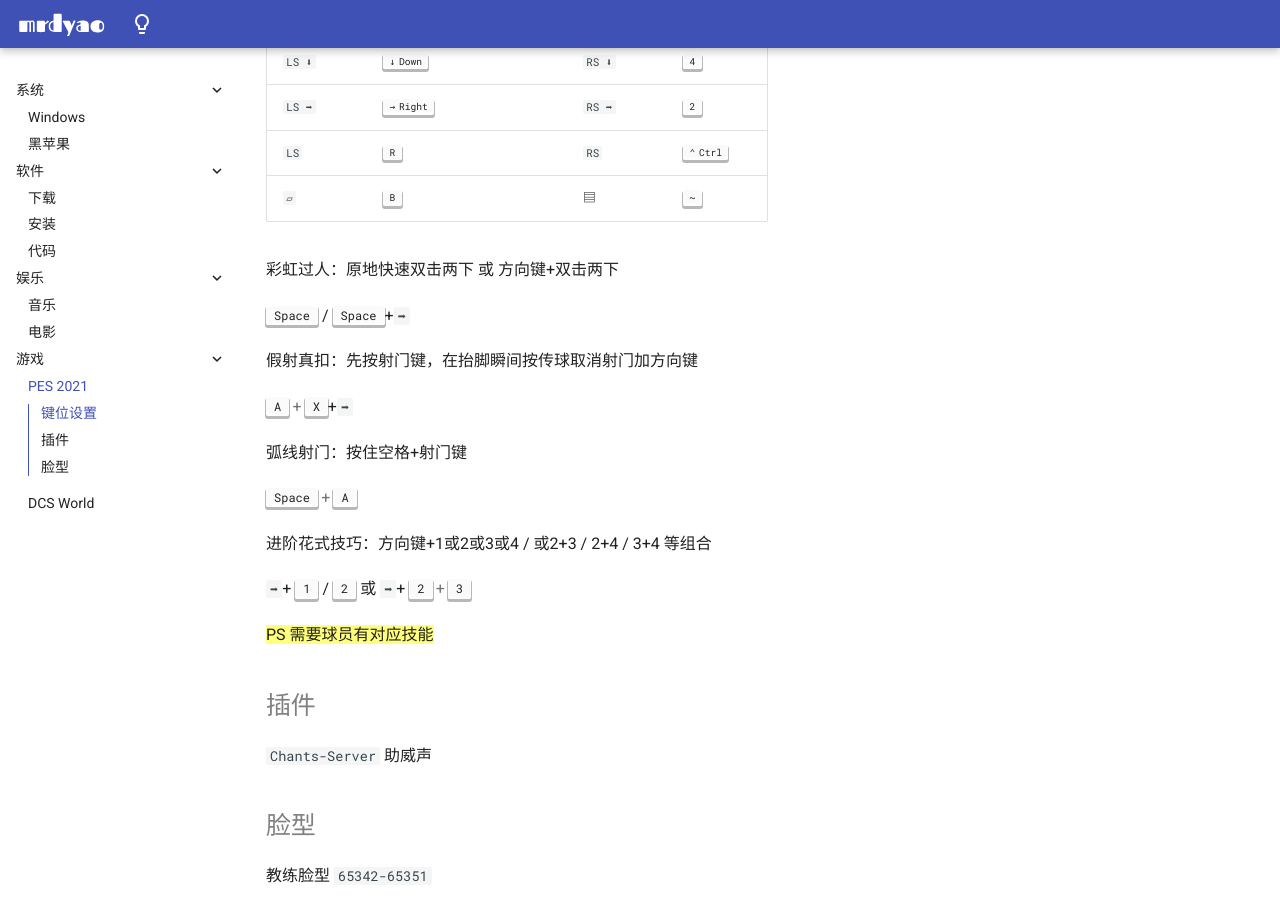
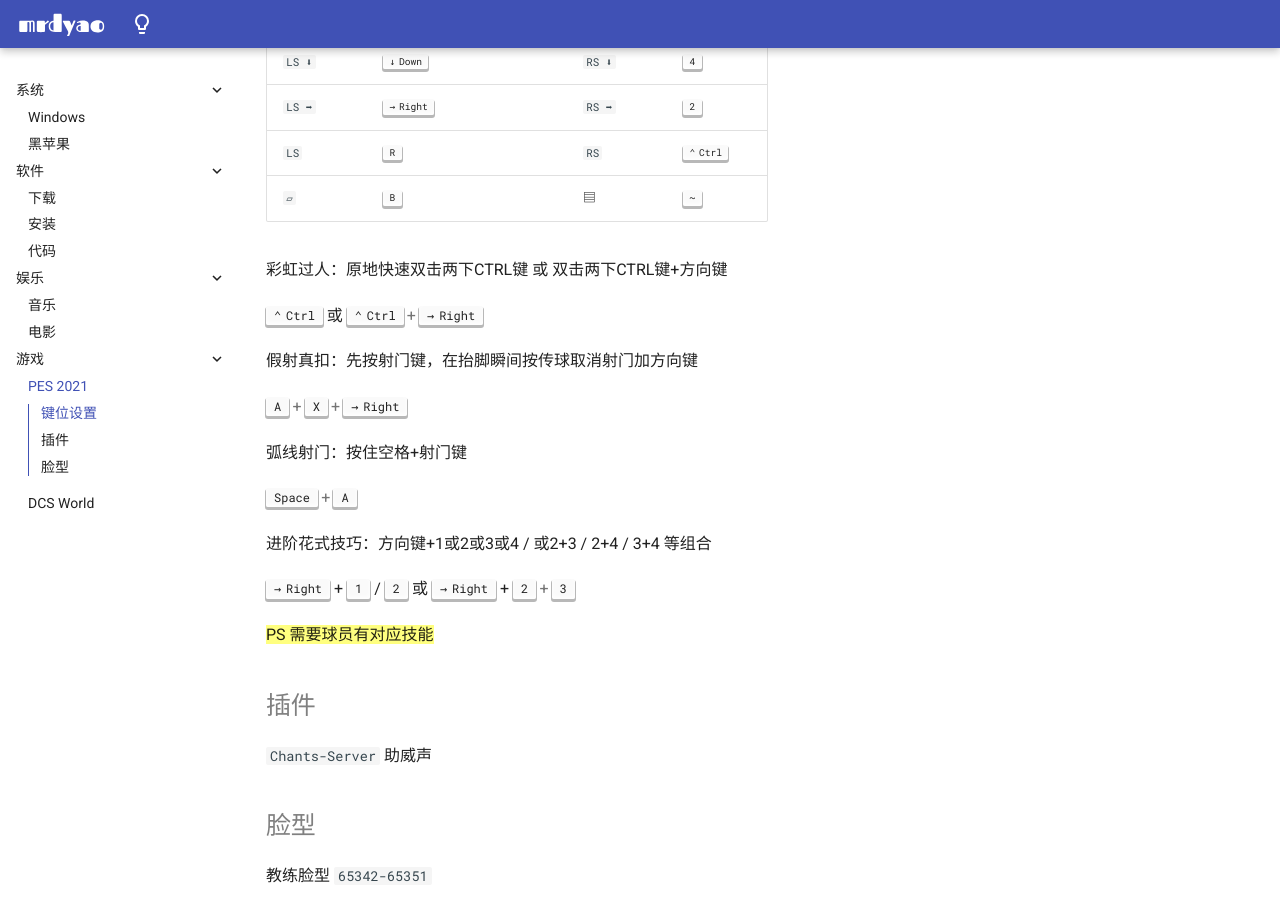
Before and after one commit to mrdyao/mrdyao.github.io, an MkDocs documentation site: the page built from docs/游戏/PES 2021.md, in a window 1280 px wide and 900 px high, scrolled down 601 px. Built offline with MkDocs 1.6.1 and Material for MkDocs 9.7.7, drawn with Linux system fonts in a browser that asks for light colours.

Commit message:
更新了配置文件、文档和图片资源

```diff
--- a/docs/游戏/PES 2021.md
+++ b/docs/游戏/PES 2021.md
@@ -15,13 +15,13 @@
 | `LS`   | ++r++    |   | `RS`                                    | ++ctrl++  |
 | `▱`    | ++b++    |   | <span style="color: black;">▤</span>    | ++tilde++ |
 
-彩虹过人：原地快速双击两下 或 方向键+双击两下
+彩虹过人：原地快速双击两下CTRL键 或 双击两下CTRL键+方向键
 
-++space++   /   ++space+++`➡`
+++ctrl++     或     ++ctrl+right++
 
 假射真扣：先按射门键，在抬脚瞬间按传球取消射门加方向键
 
-++a+x+++`➡`
+++a+x+right++
 
 弧线射门：按住空格+射门键
 
@@ -29,7 +29,7 @@
 
 进阶花式技巧：方向键+1或2或3或4 / 或2+3 / 2+4 / 3+4 等组合
 
-`➡`+ ++1++ / ++2++  或  `➡`+ ++2+3++
+++right++ + ++1++ / ++2++  或  ++right++ + ++2+3++
 
 ==PS 需要球员有对应技能==
 
```
Also changed, not shown: site/images/favicon.ico (added), site/images/favicon.png (added), site/stylesheets/extra.css.
